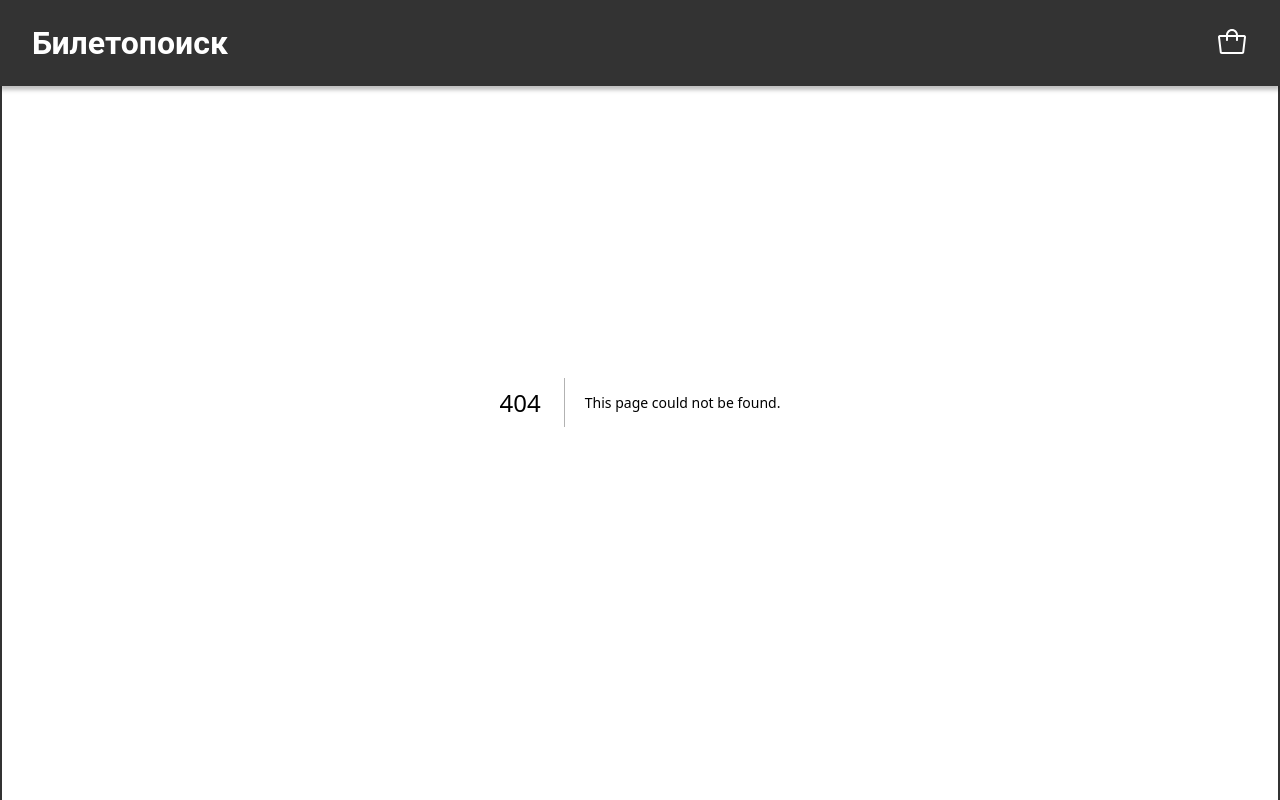
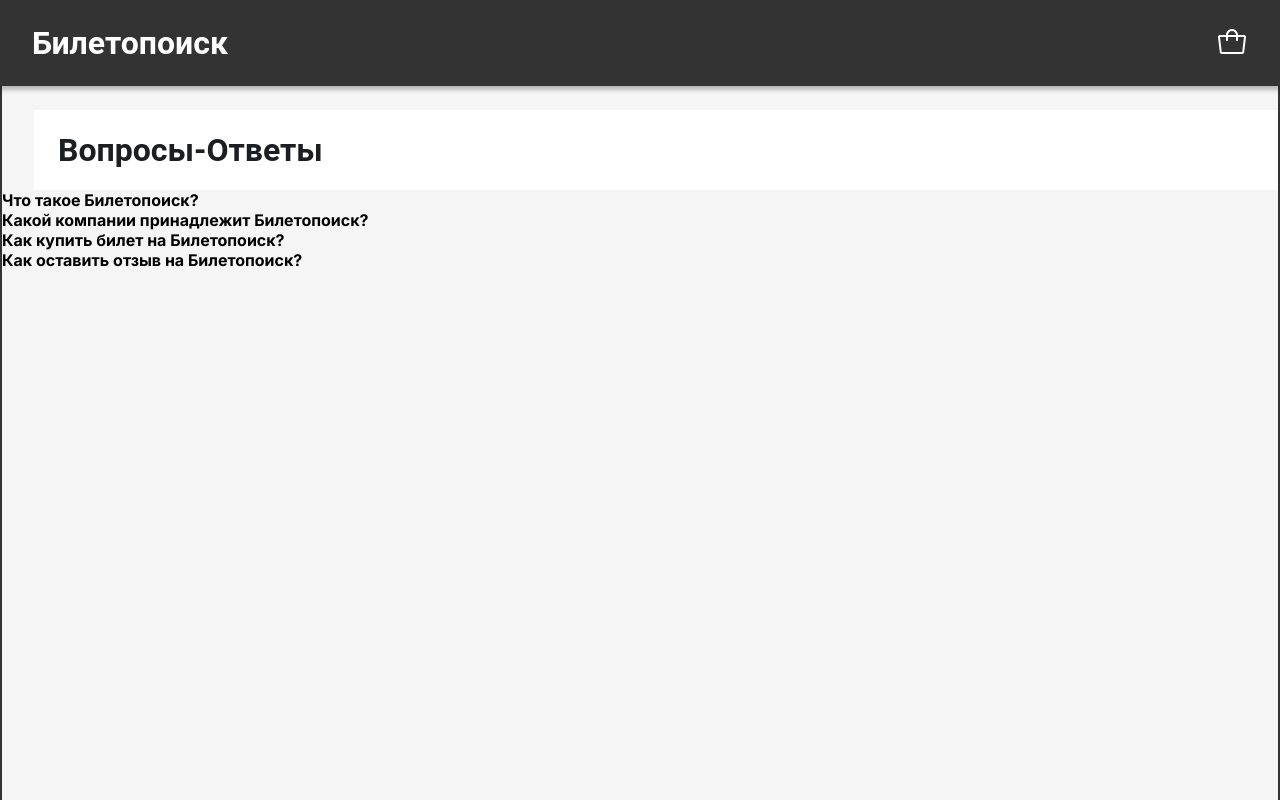
Before and after one commit to AnastasiiaBitkina/react-homework-new, a Next.js app in the folder my-app/: page /qa in a window 1280 px wide. Before the commit this address had no page. Shown: the top 800 px of the page. Built offline with nearby package versions, Linux system fonts and the light colour scheme.

Commit message:
feat: added Q and A page

```diff
--- /dev/null
+++ b/my-app/src/app/components/Accordion.tsx
@@ -0,0 +1,40 @@
+'use client'
+
+import React from "react";
+import "../styles/accordion.css"
+import { useState } from 'react';
+
+type AccordionProps = {
+    items: string[];
+    content: string[];
+};
+
+const Accordion: React.FC<AccordionProps> = ({ items }) => {
+    const [activeIndex, setActiveIndex] = useState<number | null>(null);
+
+    const handleClick = (index: number) => {
+        setActiveIndex(index === activeIndex ? null : index);
+    };
+
+    return (
+        <div>
+            {items.map((item, index, content) => (
+                <div key={index}>
+                    <span
+                        onClick={() => handleClick(index)}
+                        style={{ cursor: 'pointer', fontWeight: 'bold' }}
+                    >
+                        {item}
+                    </span>
+                    {activeIndex === index && (
+                        <span style={{ display: 'block', marginTop: '5px' }}>
+                            {content[index]}.
+                        </span>
+                    )}
+                </div>
+            ))}
+        </div>
+    );
+};
+
+export default Accordion;
--- a/my-app/src/app/components/Footer.tsx
+++ b/my-app/src/app/components/Footer.tsx
@@ -6,7 +6,9 @@
   return (
     <footer className="footer">
       <div className="footer-content">
-        <div className="qa">Вопросы-ответы</div>
+        <Link href="/qa">
+          <label className="qa">Вопросы-ответы</label>
+        </Link>
         <Link href="/about">
           <label className="about">О нас</label>
         </Link>
--- /dev/null
+++ b/my-app/src/app/qa/page.tsx
@@ -0,0 +1,31 @@
+import React from "react";
+import "../styles/qa.css";
+import Accordion from "../components/Accordion";
+
+const QA: React.FC = () => {
+  const items = [
+    "Что такое Билетопоиск?",
+    "Какой компании принадлежит Билетопоиск?",
+    "Как купить билет на Билетопоиск?",
+    "Как оставить отзыв на Билетопоиск?"
+  ];
+  const content = [
+    "Мы — крупнейший сервис о кино в рунете. На нем вы сможете посмотреть фильмы и сериалы, купить билеты в кино, узнать рейтинги популярных видео и интересные факты, поставить фильмам оценки, написать рецензии и дополнить описание фильмов.",
+    " ",
+    " ",
+    " "
+  ];
+
+  return (
+    <div className="main">
+      <div className="qa-content">
+        <div className="qa-title-item">
+          <label className="qa-title">Вопросы-Ответы</label>
+        </div>
+        <Accordion items={items} content={content} />
+      </div>
+    </div>
+  );
+};
+
+export default QA;
--- /dev/null
+++ b/my-app/src/app/styles/qa.css
@@ -0,0 +1,31 @@
+.main {
+    max-width: 1920px;
+    width: 100%;
+    height: 1080px;
+    background: #F5F5F5;
+    margin-top: 108px;
+}
+
+.qa-content {
+    display: block;
+}
+
+.qa-title-item {
+    width: 100%;
+    max-width: 1856px;
+    height: 80px;
+    background-color: #FFF;
+    margin-left: 32px;
+    margin-right: 32px;
+}
+
+.qa-title {
+    color: var(--text-primary, #1B1F23);
+    font-size: 32px;
+    font-family: Roboto;
+    font-weight: 600;
+    line-height: 32px;
+    margin-left: 24px;
+    position: relative;
+    top: 24px;
+}
```
Also changed, not shown: my-app/src/app/styles/accordion.css (added).
